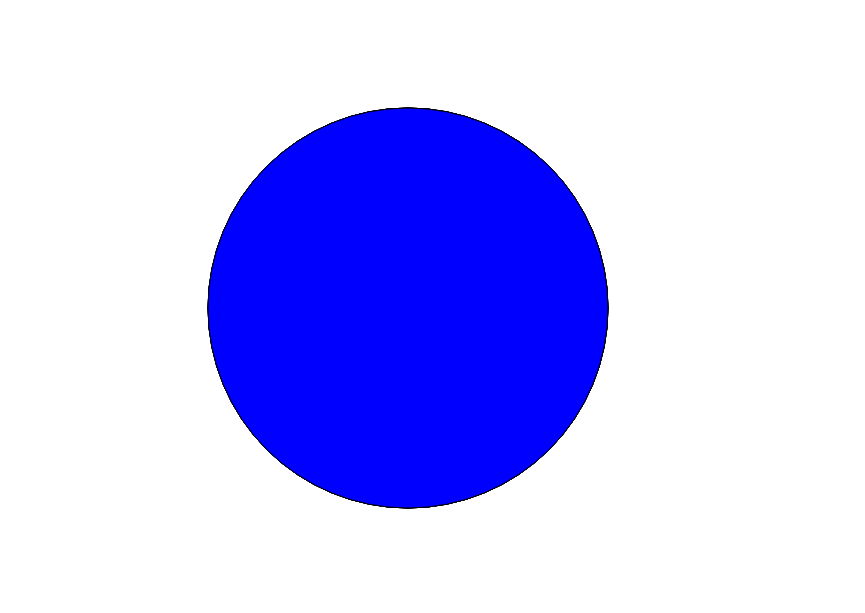
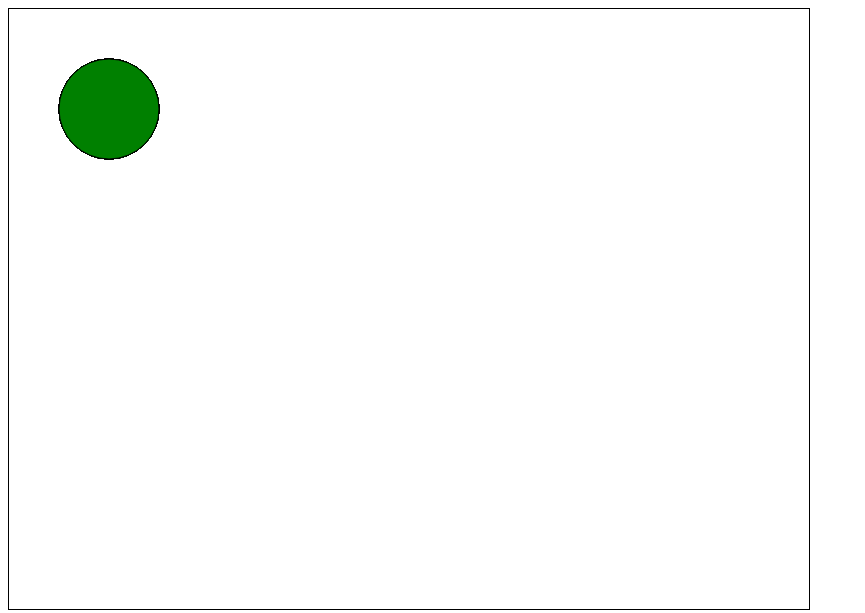
Before and after one commit to Jantarox/ProgramowanieUrzadzenMobilnych, a plain HTML site: page lab1b/index.html in a window 1280 px wide. Shown: the whole page, without its empty margins (0-865 px from the left). Drawn offline with Linux system fonts and the light colour scheme.

```diff
--- a/lab1b/canvas.js
+++ b/lab1b/canvas.js
@@ -5,23 +5,28 @@
 
 var c = canvas.getContext("2d");
 
-setInterval(draw, 1000);
+setInterval(draw, 10);
+var i = 0;
 
 var color = "green";
 
-
 function draw(){
     c.beginPath();
-    c.arc(400, 300, 200, 0, 2 * Math.PI);
+    c.arc(100, 100, 50, 0, 2 * Math.PI);
 
+    if(i==100){
+        if(color === "green"){
+            color = "blue";
+        }else{
+            color = "green";
+        }
+        i=0;
+    }
 
-    if(color === "green"){
-        color = "blue";
-    }else{
-        color = "green";
-    }
 
     c.fillStyle = color;
     c.fill();
     c.stroke();
+
+    i++;
 }
--- a/lab1b/index.html
+++ b/lab1b/index.html
@@ -2,8 +2,12 @@
 <html lang="en">
 <head>
     <meta charset="UTF-8">
-    <title>Canvas Lab2</title>
-    <style type="text/css"></style>
+    <title>Canvas lab1b</title>
+    <style type="text/css">
+        canvas{
+            border: 1px solid black;
+        }
+    </style>
 </head>
 <body>
     <canvas></canvas>
```
